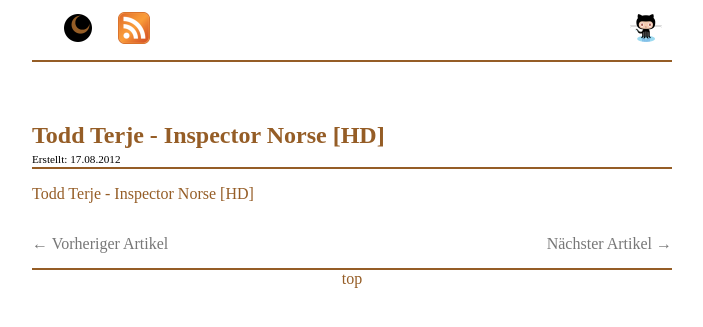
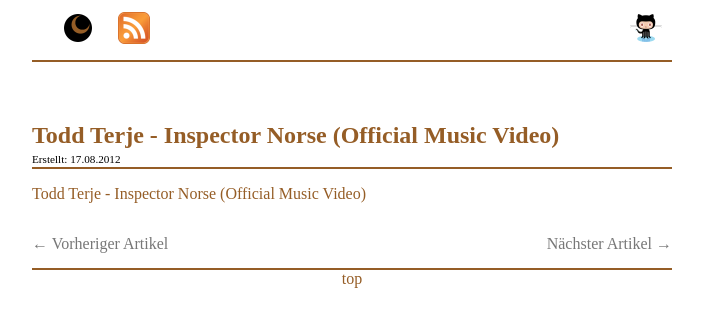
Before and after one commit to aibor/aibor.github.com, a Jekyll site: the page built from _posts/2012-08-17-212435.html, in a window 1280 px wide. Shown: the top 327 px of the page, without its empty margins (18-721 px from the left). Built offline with Jekyll 4.4.1, drawn with Linux system fonts in a browser that asks for light colours.

Commit message:
changed link for inspector norse

```diff
--- a/_posts/2012-08-17-212435.html
+++ b/_posts/2012-08-17-212435.html
@@ -2,6 +2,6 @@
 layout: post
 categories: links
 date: 2012-08-17 21:24:35
-title: "Todd Terje - Inspector Norse [HD]"
+title: "Todd Terje - Inspector Norse (Official Music Video)"
 ---
-<a href="https://www.youtube.com/watch?v=ebjXsc0UjdQ" title="Todd Terje - Inspector Norse [HD]">Todd Terje - Inspector Norse [HD]</a>
+<a href="https://www.youtube.com/watch?v=gHiqPG0526U" title="Todd Terje - Inspector Norse (Official Music Video)">Todd Terje - Inspector Norse (Official Music Video)</a>
```
